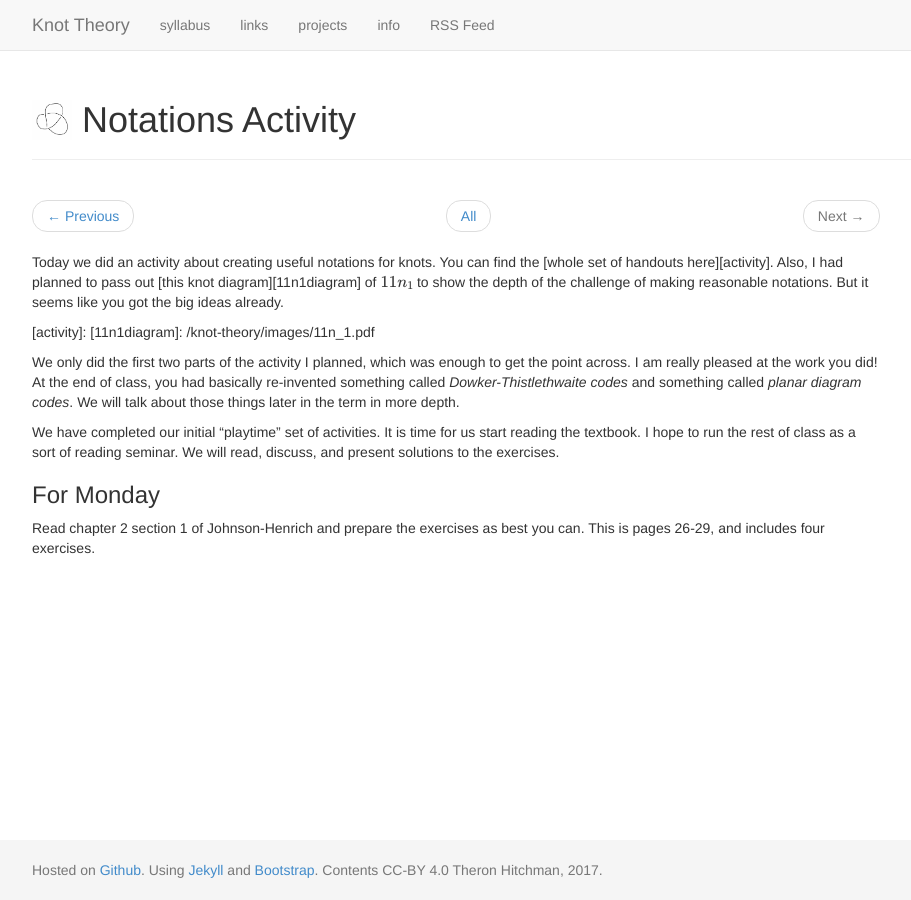
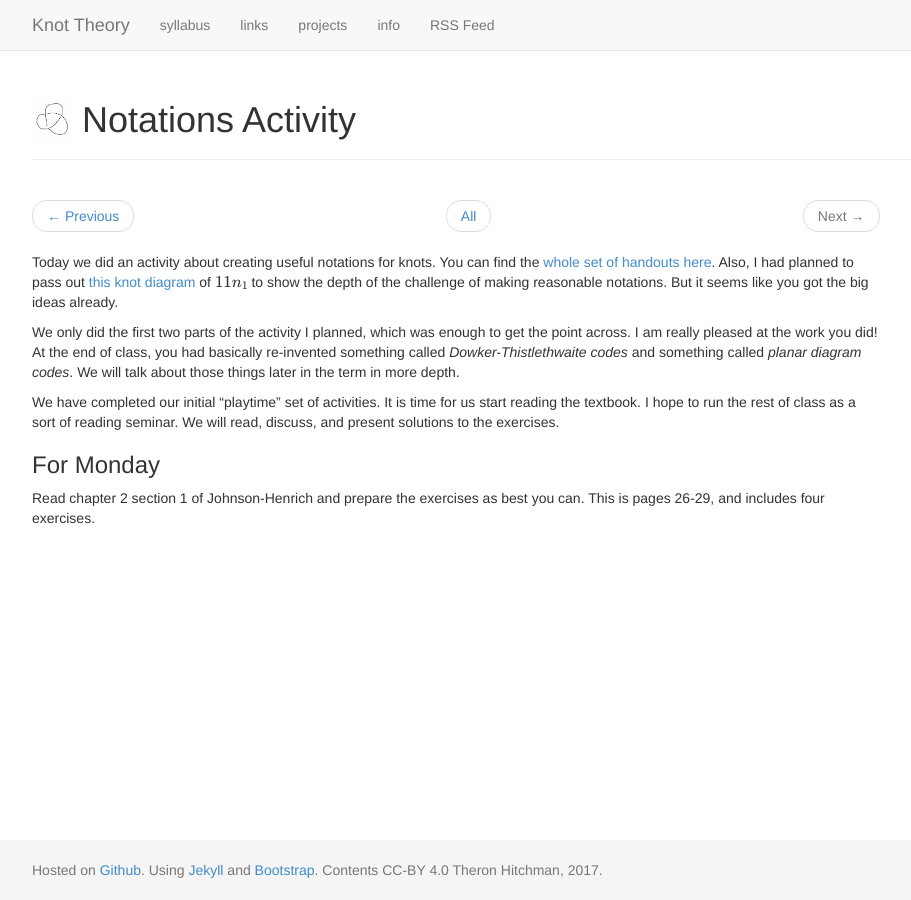
Before and after one commit to theronhitchman/knot-theory, a Jekyll site: the page built from _posts/2017-01-20-notations-activity.md, in a window 1280 px wide. Shown: the whole page, without its empty margins (38-949 px from the left). Built offline with Jekyll 4.4.1, drawn with Linux system fonts in a browser that asks for light colours; nearby versions of some CDN libraries; formulas are drawn with MathJax 3; part of the change alters nothing that is shown.

Commit message:
correct link in 1/20 post

```diff
--- a/_posts/2017-01-20-notations-activity.md
+++ b/_posts/2017-01-20-notations-activity.md
@@ -9,7 +9,8 @@ the [whole set of handouts here][activity]. Also, I had planned to pass out [thi
 to show the depth of the challenge of making reasonable notations. But it seems
 like you got the big ideas already.
 
-[activity]: {{site.baseurl/images/KnotNotationActivity.pdf}}
+[activity]: {{site.baseurl}}/images/KnotNotationActivity.pdf
+
 [11n1diagram]: {{site.baseurl}}/images/11n_1.pdf
 
 We only did the first two parts of the activity I planned, which was enough to
```
